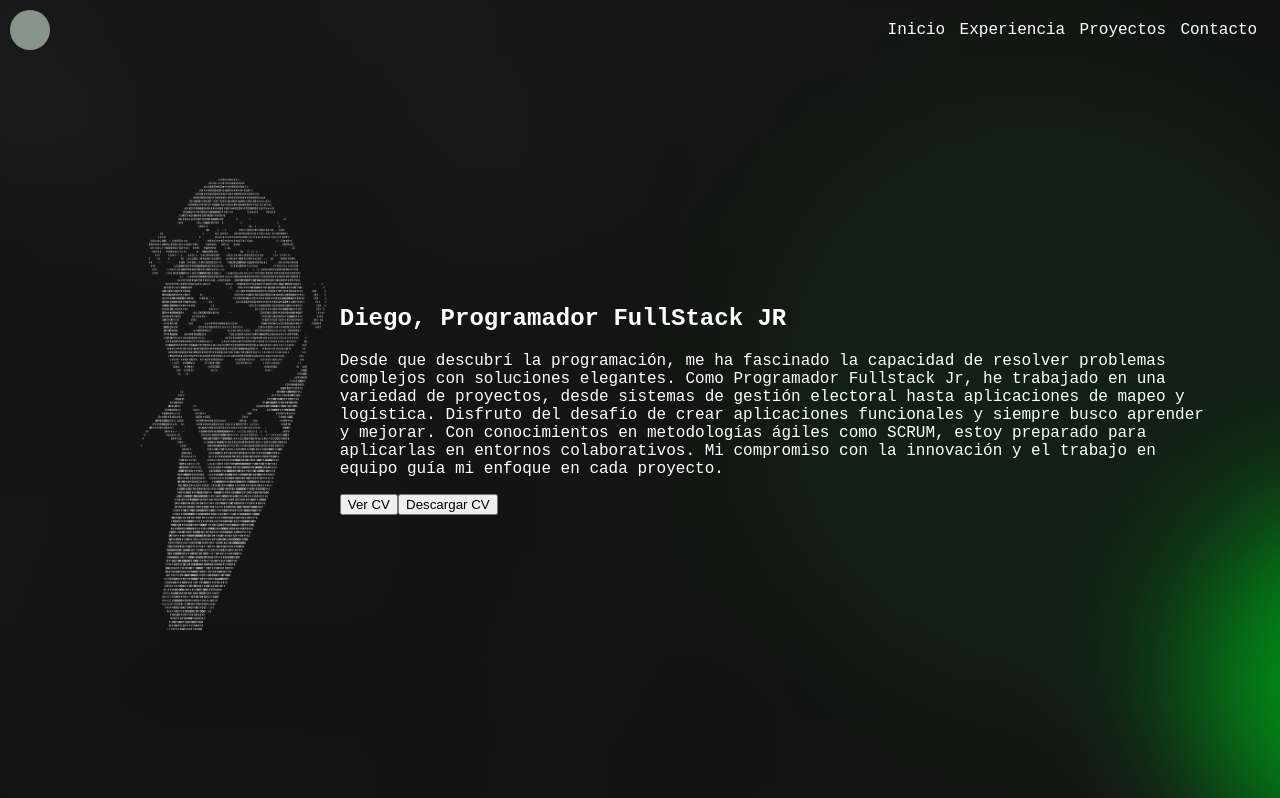
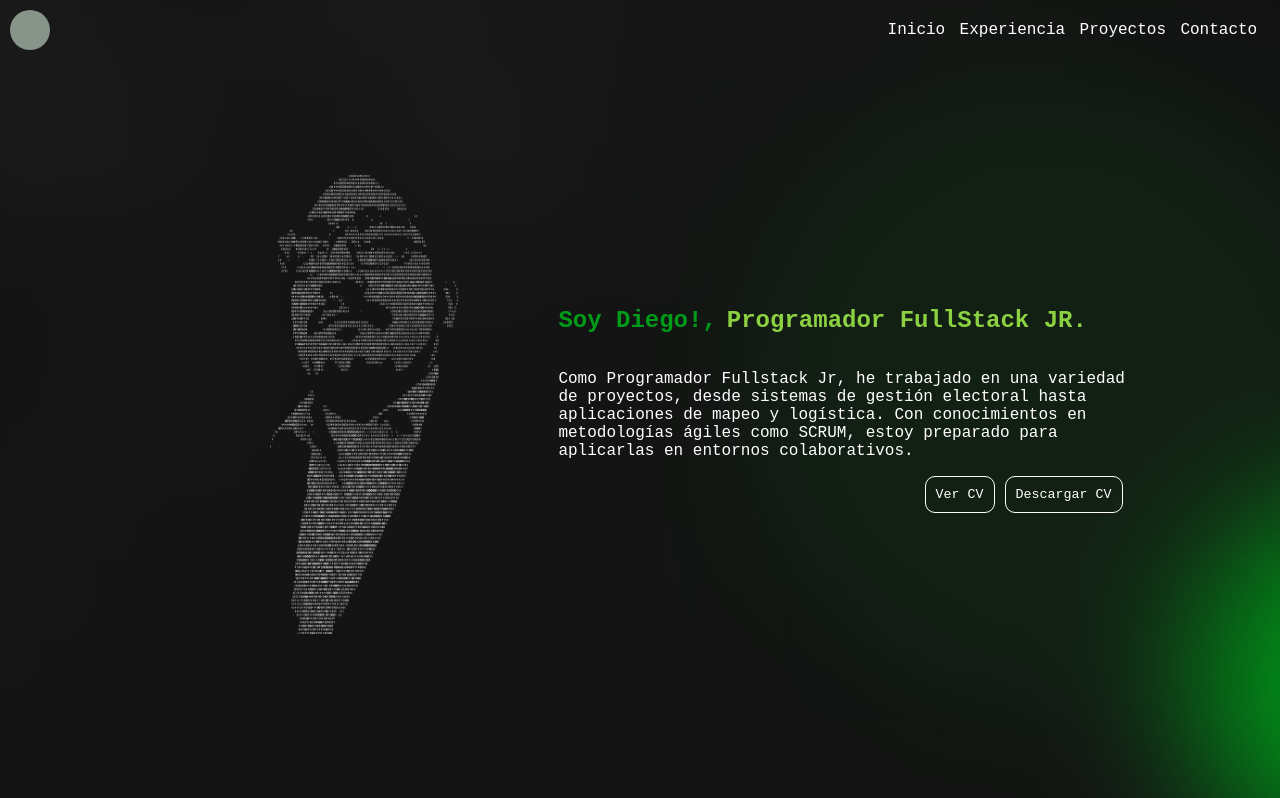
Before and after one commit to DiegoF23/porfolio2024, a React (Vite) app: page / in a window 1280 px wide. Shown: the top 798 px of the page. Built offline with nearby package versions, Linux system fonts and the light colour scheme.

Commit message:
Change of Description

```diff
--- a/src/components/Main/MainHome/MainHome.jsx
+++ b/src/components/Main/MainHome/MainHome.jsx
@@ -13,8 +13,11 @@ const MainHome = () => {
       </div>
       <div className='contenedordescripcion'>
         <Perfil/>
-      <ButtonViewCv/>
-      <ButtonDownloadCv/>
+        <div className='contenedorBotones'>
+        <ButtonViewCv />
+        <ButtonDownloadCv />
+        </div>
+
       </div>
     </div>
   )
--- a/src/components/Main/MainHome/Perfil.jsx
+++ b/src/components/Main/MainHome/Perfil.jsx
@@ -5,7 +5,11 @@ import '../../../css/Main/MainInicio/Perfil.css'
 const Perfil = () => {
   return (
     <>
-    <div className="ContenedorPerfil"><h1>Diego, Programador FullStack JR</h1>
+    <div className="ContenedorPerfil">
+      <div>
+        <h1 className="h11">Soy Diego!, </h1>
+        <h1 className="h12">Programador FullStack JR.</h1>
+      </div>
       <p>{Descripcion}</p></div>
 
     </>
--- a/src/constants/Perfil.jsx
+++ b/src/constants/Perfil.jsx
@@ -1,4 +1,4 @@
-export const Descripcion = 'Desde que descubrí la programación, me ha fascinado la capacidad de resolver problemas complejos con soluciones elegantes. Como Programador Fullstack Jr, he trabajado en una variedad de proyectos, desde sistemas de gestión electoral hasta aplicaciones de mapeo y logística. Disfruto del desafío de crear aplicaciones funcionales y siempre busco aprender y mejorar. Con conocimientos en metodologías ágiles como SCRUM, estoy preparado para aplicarlas en entornos colaborativos. Mi compromiso con la innovación y el trabajo en equipo guía mi enfoque en cada proyecto.';
+export const Descripcion = 'Como Programador Fullstack Jr, he trabajado en una variedad de proyectos, desde sistemas de gestión electoral hasta aplicaciones de mapeo y logística. Con conocimientos en metodologías ágiles como SCRUM, estoy preparado para aplicarlas en entornos colaborativos.';
 export const Experiencias = [
     {
         titulo:'Desarrollo de Sistemas de Venta',
--- a/src/css/Main/MainInicio/ImgBinario.css
+++ b/src/css/Main/MainInicio/ImgBinario.css
@@ -1,9 +1,4 @@
-img{
-
-    width: 100%;
-
+.contenedorimg img{
+    width: 50%;
+    margin-left: 30%;
 }
-
-.contenedorimg{
-
-}
--- a/src/css/Main/MainInicio/MainHome.css
+++ b/src/css/Main/MainInicio/MainHome.css
@@ -7,9 +7,25 @@
 
 .contenedorimg{
     margin-left: 10% ;
+
 }
 
 .contenedordescripcion{
-    margin-right: 5%;
-    width: 150%;
+    width: 50%;
+    margin-right: 10%;
 }
+
+.contenedorBotones{
+    margin-left: 60%;
+}
+
+.contenedorBotones button{
+    background-color: transparent;
+    padding: 10px;
+    border: solid rgb(255, 255, 255) 1.5px;
+    border-radius: 10px;
+    color: white;
+    font-family: 'Courier New', Courier, monospace;
+    margin-left: 10px;
+
+}
--- a/src/css/Main/MainInicio/Perfil.css
+++ b/src/css/Main/MainInicio/Perfil.css
@@ -0,0 +1,14 @@
+
+.ContenedorPerfil div{
+    display: flex;
+}
+
+.h11{
+    color:   rgba(0, 156, 25, 1);
+
+}
+
+.h12{
+    color: rgba(140, 209, 65, 1);
+    margin-left: 10px;
+}
```
